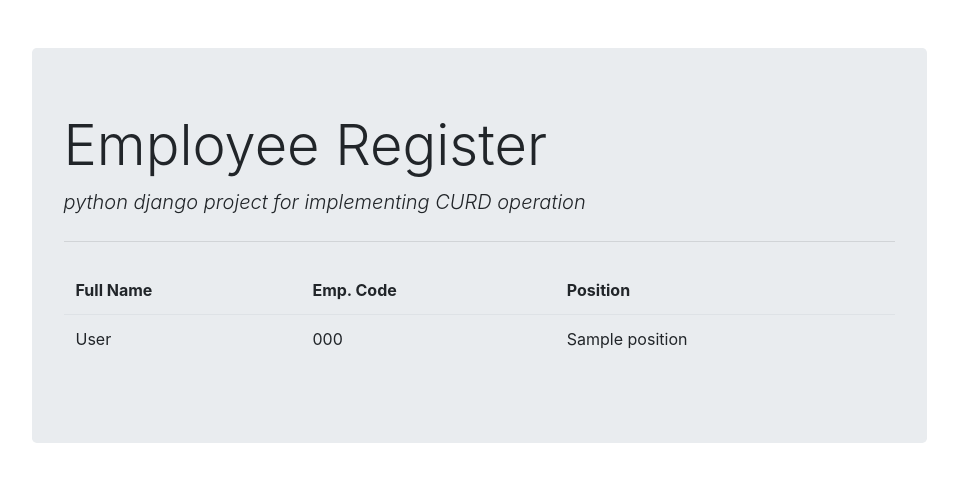
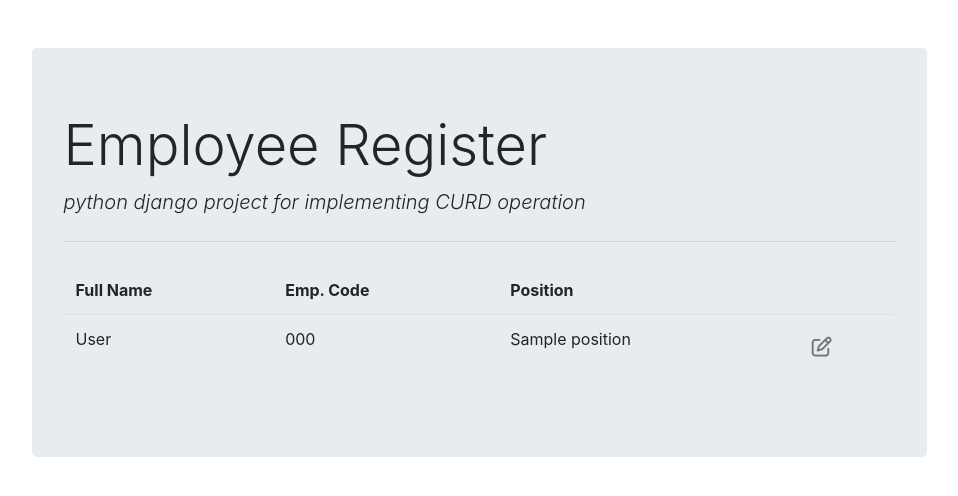
Before and after one commit to nanthu0123/employee_register, a Django app: page /list in a window 1280 px wide. Shown: the top 496 px of the page, without its empty margins (161-1119 px from the left). Run offline with Django 3.2, Linux system fonts and the light colour scheme; tables that the repository leaves empty hold one stand-in row (values such as "Sample post"); some libraries are stand-ins or nearby versions.

Commit message:
button included for edit the instance

```diff
--- a/register/templates/register/employee_list.html
+++ b/register/templates/register/employee_list.html
@@ -8,6 +8,7 @@
             <td>Full Name</td>
             <td>Emp. Code</td>
             <td>Position</td>
+            <td></td>
         </tr>
     </thead>
     <tbody>
@@ -16,6 +17,9 @@
             <td>{{employee.fullname}}</td>
             <td>{{employee.emp_code}}</td>
             <td>{{employee.position}}</td>
+            <td>
+                <a href="{%url 'update' employee.id%}" class="btn text-secondary px-0"><i class="fa fa-edit fa-lg"></i></a>
+            </td>
         </tr>
         {%endfor%}
     </tbody>
```
Lines whose indentation alone changed are shown as unchanged.
